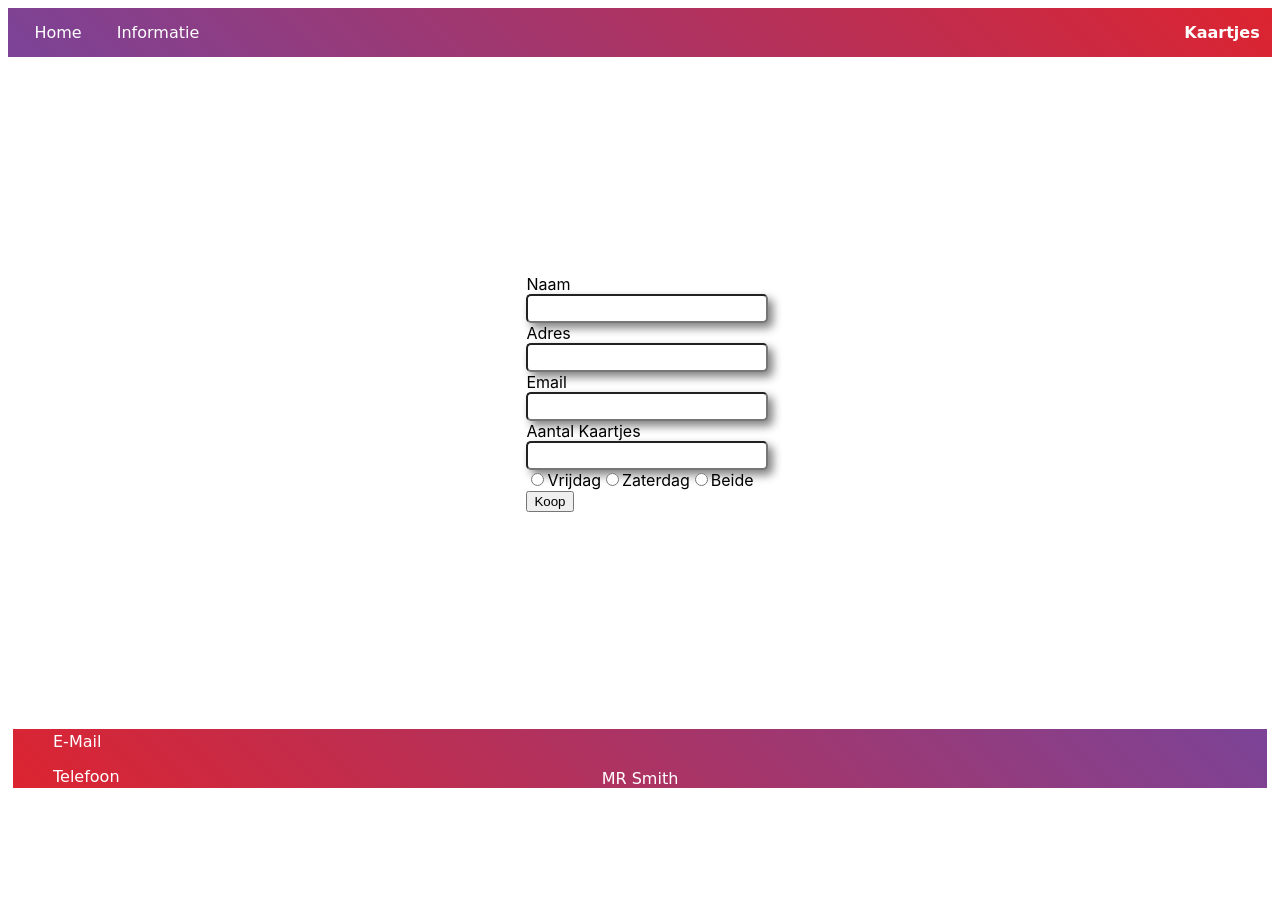
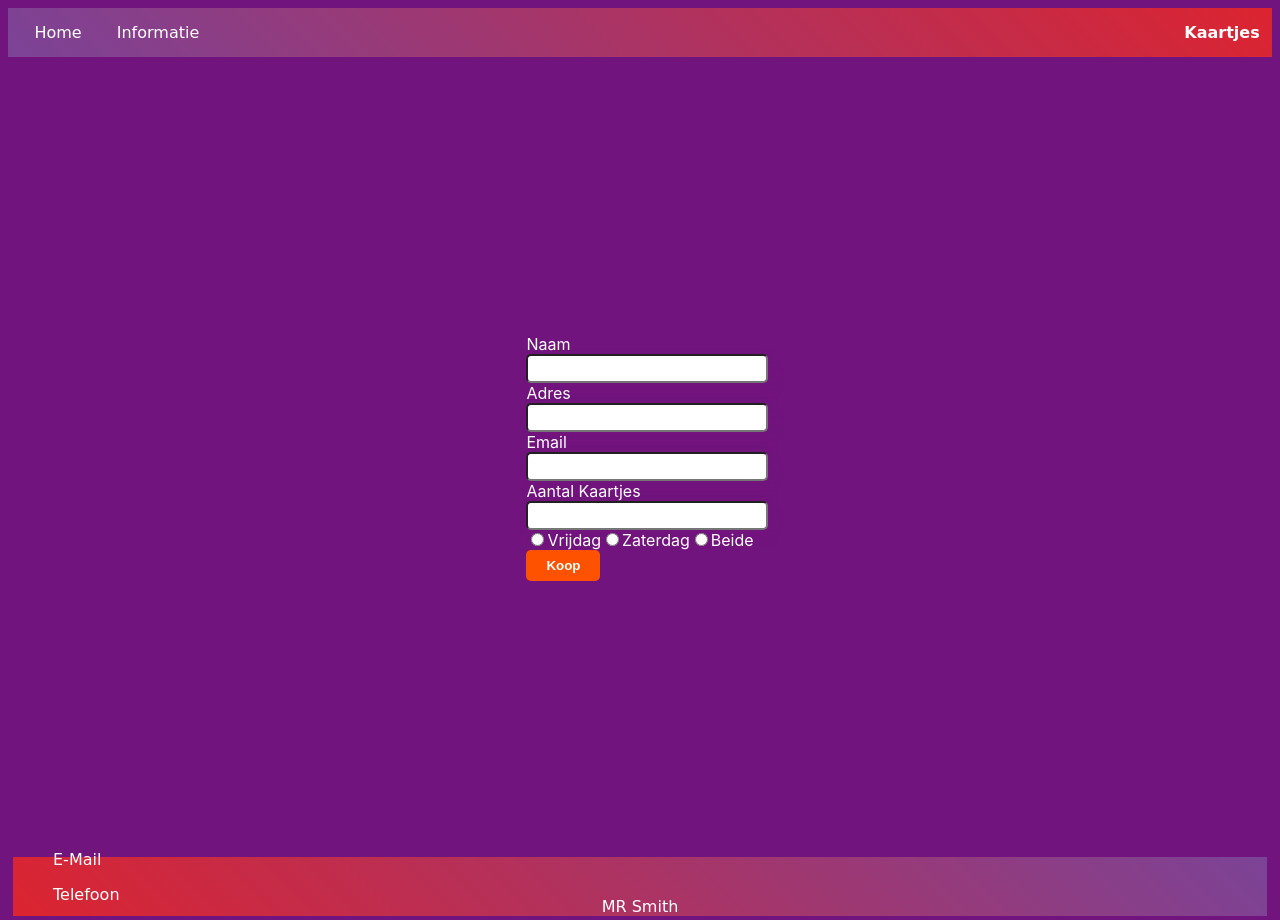
Before and after one commit to ChrisRoit/festival, a PHP site: page /kaartjes.php?page=kaartjes in a window 1280 px wide. Before the commit the page ends 788 px from the top, so only its background shows below. Run offline with PHP 8.4, Linux system fonts and the light colour scheme.

Commit message:
button met animatie effecten gemaakt voor de form

```diff
--- a/Code/css/kaartjes.css
+++ b/Code/css/kaartjes.css
@@ -1,4 +1,9 @@
 @import url('https://fonts.googleapis.com/css2?family=Roboto:wght@100;500;700&display=swap%27');
+
+body{
+    color:white !important;
+    background-color: #72147E;
+}
 
 #formulier-wrapper{
     display:flex;
@@ -15,5 +20,44 @@ main{
     border-radius: 5px;
     width:100%;
     padding:5px;
-    box-shadow: 5px 5px 10px grey;
+    box-shadow: 5px 5px 10px #72147E;
 }
+
+.custom-button{
+    background-color:#FF5200;
+    padding:8px 20px 8px 20px;
+    border-radius: 5px;
+    color:white;
+    font-weight:bold;
+    border: none;
+}
+
+.custom-button:hover{
+    cursor:pointer;
+    animation: shadoweffect;
+    animation-fill-mode:forwards;
+}
+
+.custom-button:active{
+    animation: clickshadoweffect 0.1s;
+    animation-fill-mode:forwards;
+}
+
+
+@keyframes clickshadoweffect{
+    from{
+        background-color:#b33900;
+    }
+    to{
+        background-color:#802900;
+    }
+}
+
+@keyframes shadoweffect{
+    from{
+        background-color: rgba(#FF5200,1);
+    }
+    to{
+        background-color:#b33900
+    }
+}
--- a/Code/includes/footer.php
+++ b/Code/includes/footer.php
@@ -3,7 +3,6 @@
         <ul id="footer-bar">
             <li class="footer-item">
                 <ul class="footer-list">
-                    <li>Test</li>
                     <li><p><i class="fas fa-envelope-square"></i> E-Mail</p></li>
                     <li><p> <i class="fas fa-phone"></i>  Telefoon</p></li>
 
--- a/Code/kaartjes.php
+++ b/Code/kaartjes.php
@@ -13,7 +13,7 @@
         <header>
             <?php include "includes/navbar.php"; ?>
         </header>
-        <main>
+
             <section id="formulier-wrapper">
                 <form action="#" method="POST">
                     <label>Naam</label>
@@ -41,11 +41,11 @@
                         ?>
                     </div>
                     <div>
-                        <button type="submit">Koop</button>
+                        <button class="custom-button" type="submit">Koop</button>
                     </div>
                 </form>
             </section>
-        </main>
+
 
 
         <?php include "includes/footer.php" ?>
```
